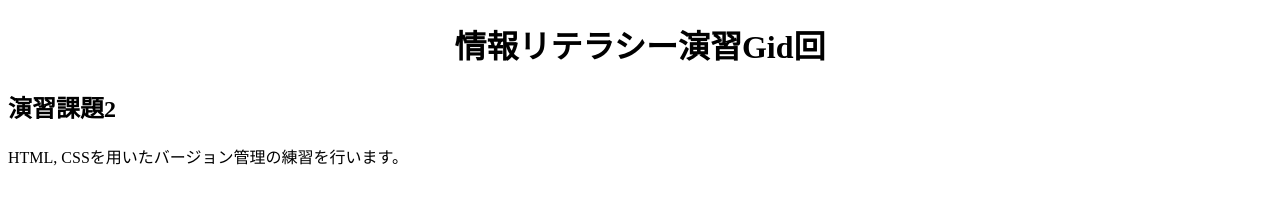
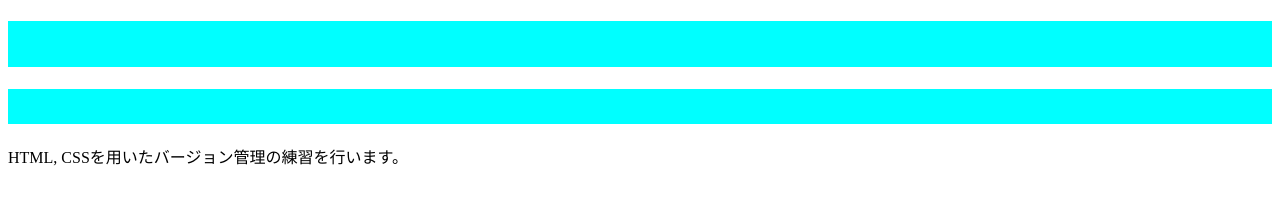
Before and after one commit to c0a24281e1/myhtml, a plain HTML site: page index.html in a window 1280 px wide. Drawn offline with Linux system fonts and the light colour scheme.

Commit message:
見出しの色編集

```diff
--- a/style.css
+++ b/style.css
@@ -5,7 +5,11 @@ html{
 h1{
     font-size:2rem;
     text-align: center;
+    background-color: aqua;
+    color: aqua;
 }
 h2{
     font-size:1.5rem;
+    background-color: aqua;
+    color: aqua;
 }
```
